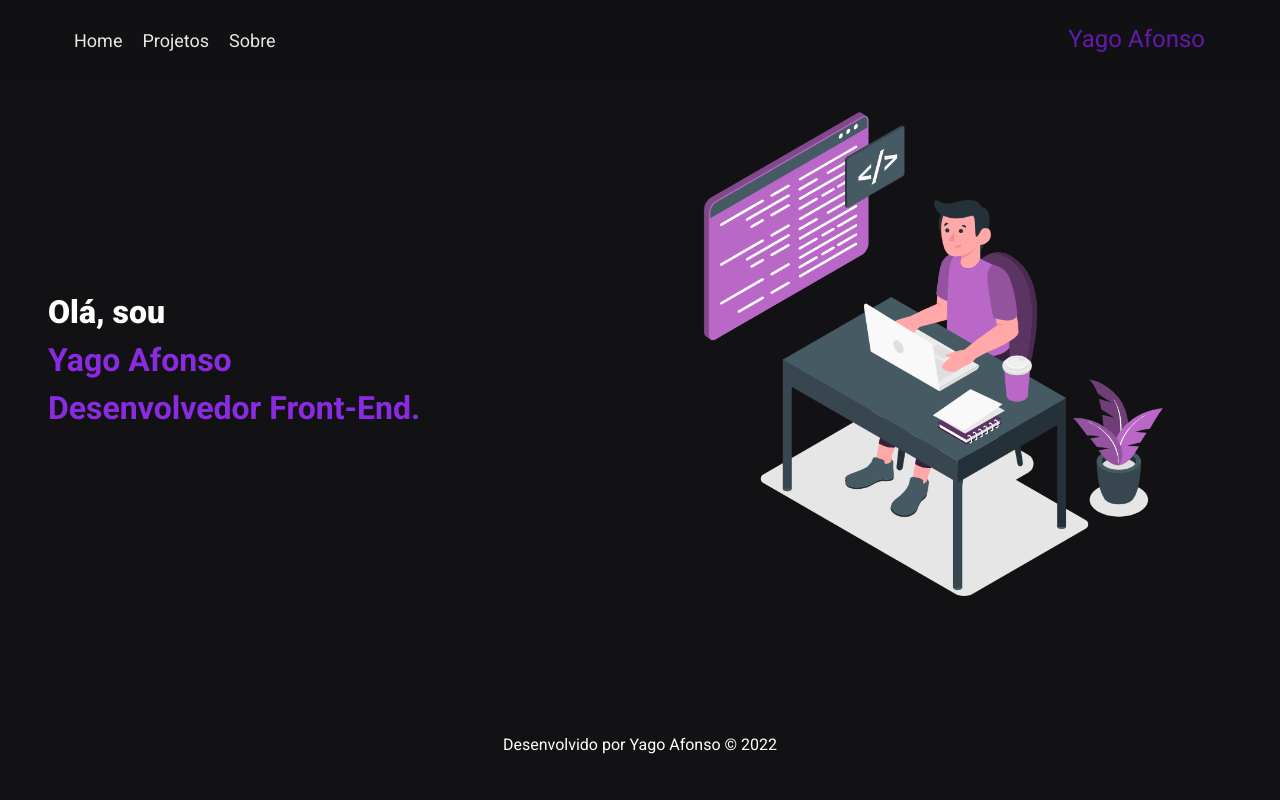
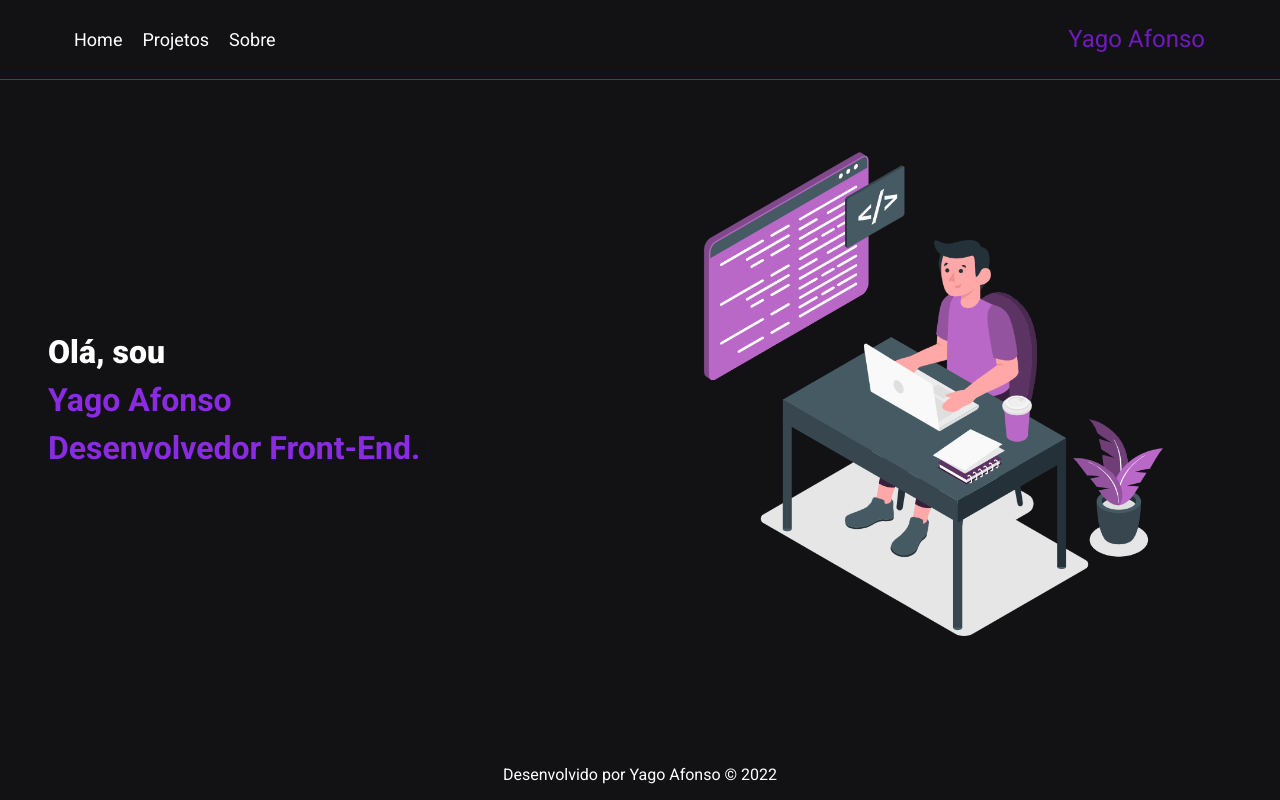
Before and after one commit to yagoafonso/Portfolio, a React (Vite) app: page / in a window 1280 px wide. Built offline with nearby package versions, Linux system fonts and the light colour scheme.

Commit message:
Update footer

```diff
--- a/src/App.jsx
+++ b/src/App.jsx
@@ -5,6 +5,7 @@ import GlobalStyle from './global'
 import { About } from './pages/About/About'
 import { Projects } from './pages/Projects/Projects'
 import { Footer } from './components/Footer/Footer'
+
 
 
 function App() {
--- a/src/components/Footer/style.js
+++ b/src/components/Footer/style.js
@@ -2,7 +2,10 @@ import styled from 'styled-components'
 
 export const ContainerFooter = styled.footer`
   text-align: center;
-  background: transparent;
-  height: 3rem;
+  height: 50px;
   padding: 15px;
+  position: absolute;
+  width: 100%;
+  bottom: 0;
+  left: 0;
   `
--- a/src/components/Navbar/style.js
+++ b/src/components/Navbar/style.js
@@ -6,12 +6,12 @@ export const NavbarContainer = styled.nav`
     width: 100%;
     height: ${(props) => (props.extendNavbar ? "100vh" : "80px")};
     background-color: var(--gray-900);
-    opacity: 0.9;
     display:  flex;
     flex-direction: column;
     top: 0;
-    position: fixed;
-
+    position: sticky;
+    z-index: 1;
+    border-bottom: 1px solid var(--blueviolet-800);
 
     @media (min-width: 700px) {
         height: 80px;
--- a/src/pages/Home/Home.jsx
+++ b/src/pages/Home/Home.jsx
@@ -26,7 +26,7 @@ export function Home() {
                 </h1>
             </ContentShow>
             <ContentImg>
-                <img src={homeLogo} alt="" />
+                <img src={homeLogo} alt="Imagem pessoa sentada em frente ao computador." />
             </ContentImg>
         </ContainerHome>
     );
--- a/src/pages/Home/style.js
+++ b/src/pages/Home/style.js
@@ -3,7 +3,7 @@ import styled from 'styled-components'
 export const ContainerHome = styled.section`
   background: var(--gray-900);
   width: 100%;
-  height: 90vh;
+  height: 80vh;
   display: flex;
   align-items: center;
   justify-content: center;
```
